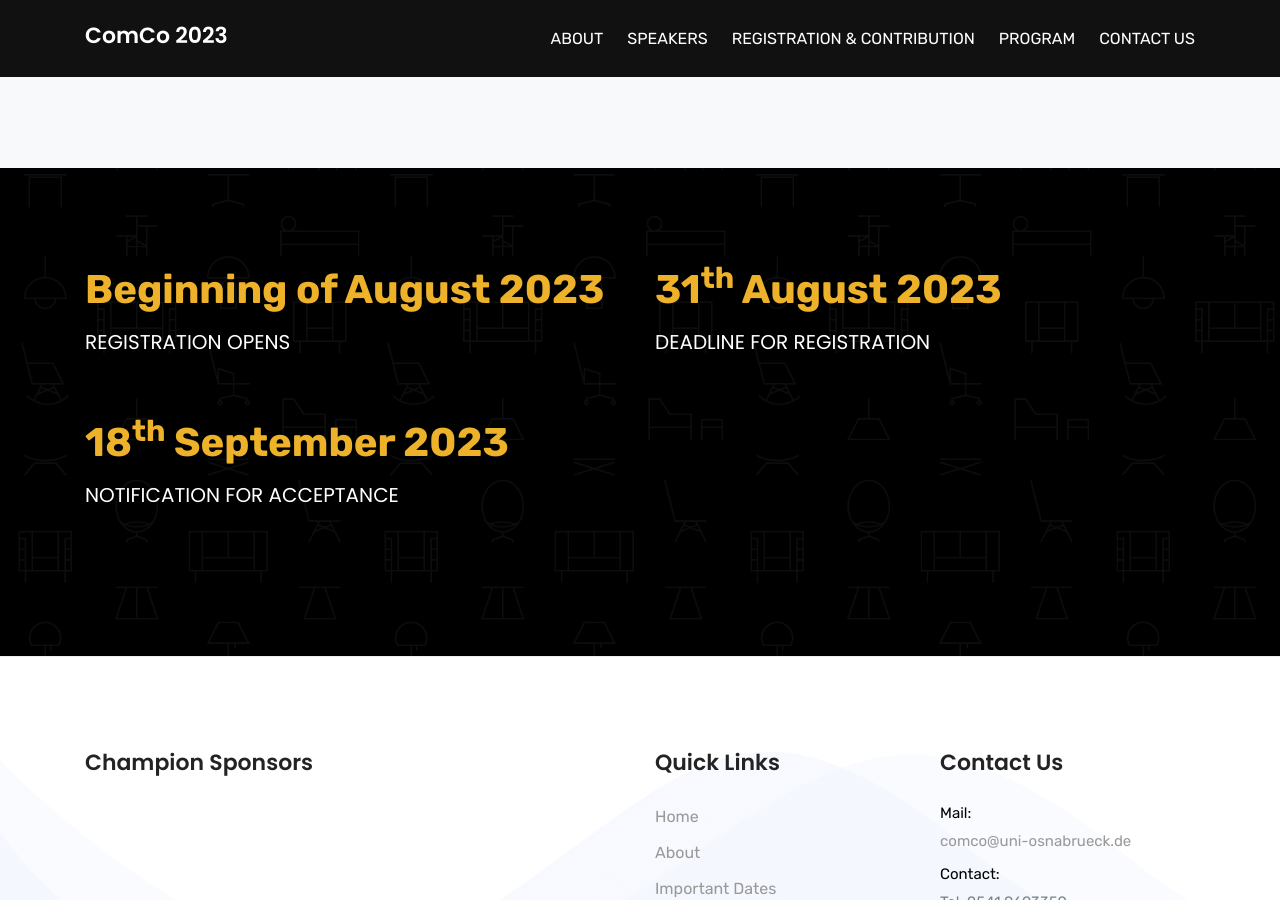
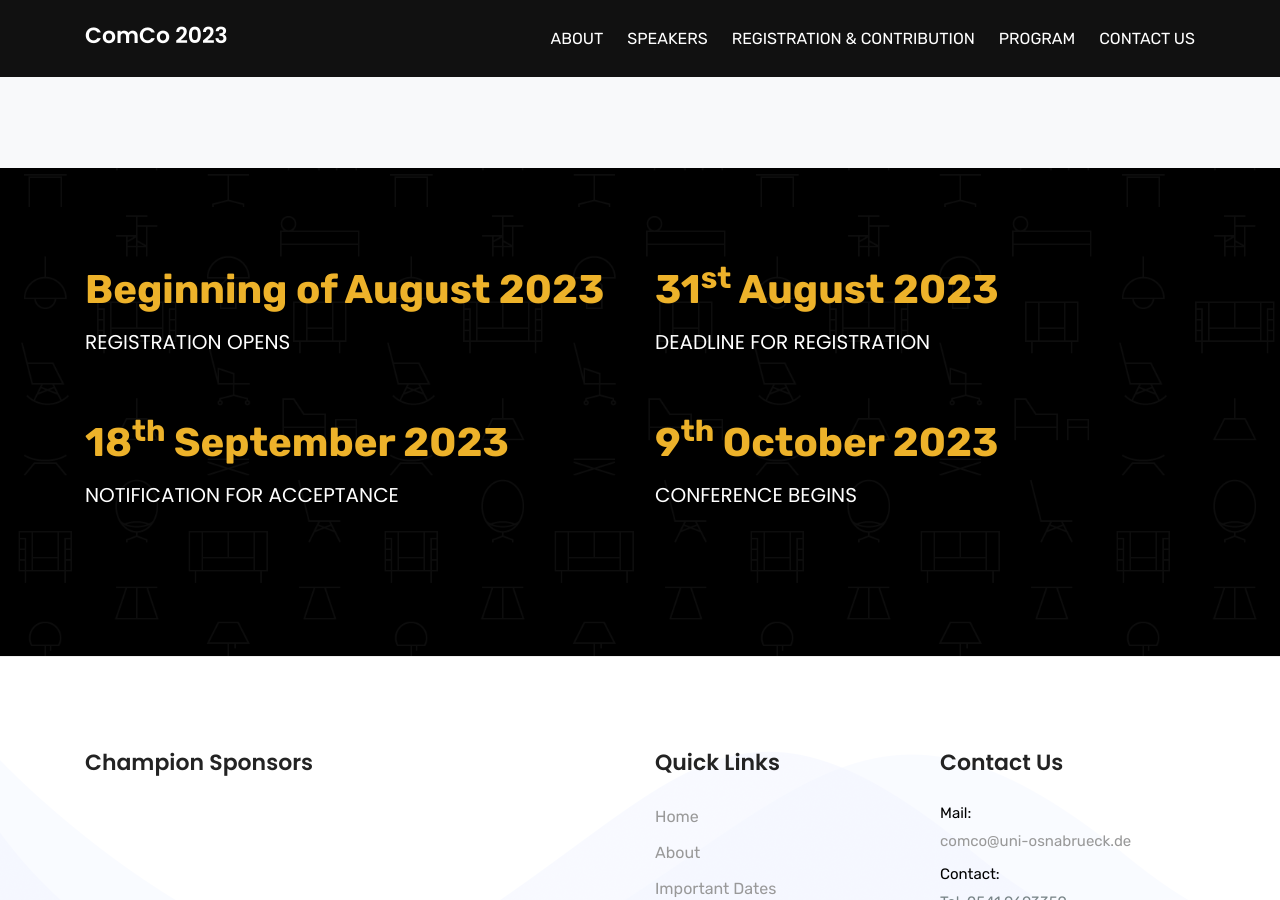
Before and after one commit to comco23/comco23.github.io, a Jekyll site: the page built from index.html, in a window 1280 px wide and 900 px high, scrolled down 1268 px. Built offline with Jekyll 4.4.1, drawn with Linux system fonts in a browser that asks for light colours.

Commit message:
changed the dates

```diff
--- a/_config.yml
+++ b/_config.yml
@@ -3,8 +3,9 @@ big_title:
 email: comco@uni-osnabrueck.de
 date: 9<sup>th</sup> - 10<sup>th</sup>, October, 2023
 date1: Beginning of August 2023
-date2: 31<sup>th</sup> August 2023
+date2: 31<sup>st</sup> August 2023
 date3: 18<sup>th</sup> September 2023
+date4: 9<sup>th</sup> October 2023
 
 phone: 0541-9693359
 mobile:
--- /dev/null
+++ b/_data/importantdates.json
@@ -0,0 +1,4 @@
+[
+	"Registration opens beginning of August, 2023.",
+	"Registration deadline: 31 August, 2023"
+]
--- a/_includes/sections/dates.html
+++ b/_includes/sections/dates.html
@@ -21,6 +21,12 @@
 					<h5>Notification For Acceptance</h5>
 				</div>
 			</div>
+			<div class="col-lg-6 col-md-12 mb-5">
+				<div class="counter-stat">
+					<span class="counter">{{ site.date4 }}</span>
+					<h5>Conference Begins</h5>
+				</div>
+			</div>
 		</div>
 	</div>
 </section>
```
Also changed, not shown: _data/instructions.json (line endings or trailing spaces).
